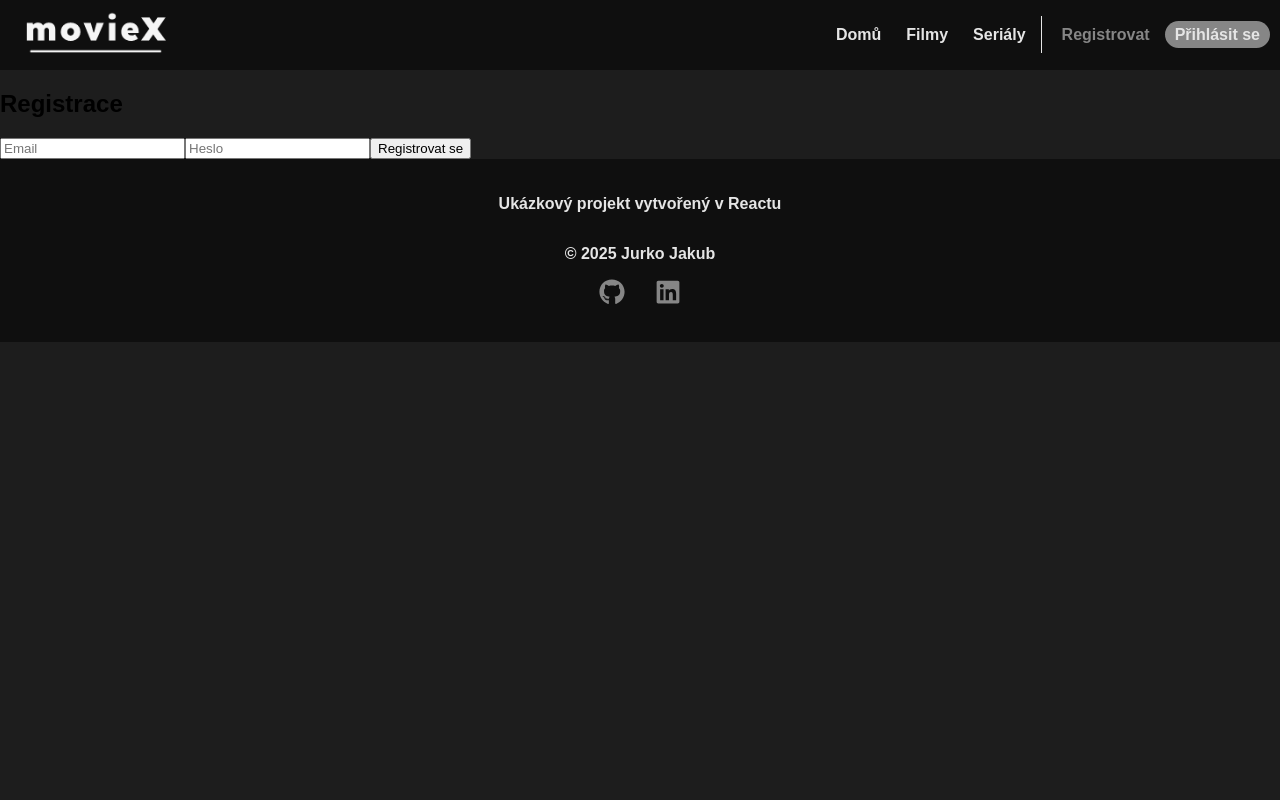
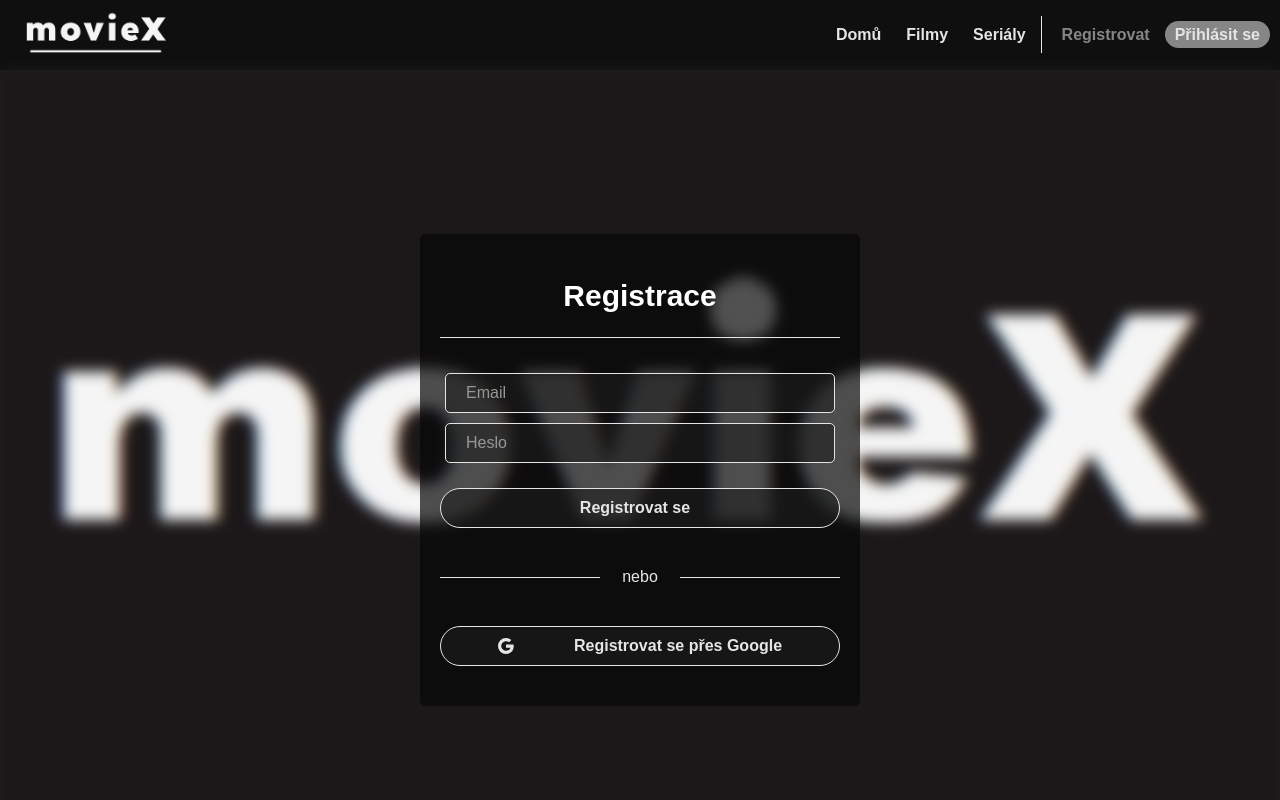
Before and after one commit to Jakub-Jurko/movieX-project, a React (Create React App) app: page /register in a window 1280 px wide. Shown: the top 800 px of the page. Built offline with nearby package versions, Linux system fonts and the light colour scheme; no server answers.

Commit message:
register

```diff
--- a/src/pages/Login.css
+++ b/src/pages/Login.css
@@ -24,14 +24,13 @@
   align-items: center;
   background-color: rgba(8, 8, 8, 0.7);
   padding: 20px;
-  /* opacity: 0.6; */
   border-radius: 5px;
 }
 
 .login-page button {
   display: flex;
-  justify-content: start;
-  gap: 100px;
+  justify-content: center;
+  gap: 60px;
   align-items: center;
   margin: 20px 0px;
   padding: 10px 20px 10px 20px;
--- /dev/null
+++ b/src/pages/Register.css
@@ -0,0 +1,156 @@
+.register-page {
+  display: flex;
+  position: relative;
+  flex-direction: column;
+  width: 100%;
+  height: 100vh;
+  align-items: center;
+  justify-content: center;
+  color: #e5e5e5;
+  padding: 0;
+  z-index: 1;
+}
+
+.register-form h2 {
+  font-size: 30px;
+  opacity: 1;
+  color: #ffffff;
+}
+
+.register-form {
+  display: flex;
+  flex-direction: column;
+  justify-content: center;
+  align-items: center;
+  background-color: rgba(8, 8, 8, 0.7);
+  padding: 20px;
+  border-radius: 5px;
+}
+
+.email-register {
+    display: flex;
+    flex-direction: column;
+    border-top: 1px solid #e5e5e5;
+    padding-top: 30px;
+}
+
+.register-page button {
+  display: flex;
+  justify-content: center;
+  gap: 60px;
+  align-items: center;
+  margin: 20px 0px;
+  padding: 10px 20px 10px 20px;
+  width: 400px;
+  font-size: 16px;
+  border: 1px solid #e5e5e5;
+  border-radius: 50px;
+  font-weight: bold;
+  background-color: rgb(29, 29, 29, 0.6);
+  color: #e5e5e5;
+  cursor: pointer;
+}
+
+.background-register {
+  margin: 0;
+  padding: 0;
+  position: absolute;
+  top: 0;
+  left: 0;
+  filter: blur(7px);
+  width: 100%;
+  min-height: 100%;
+  background-size: cover;
+  background-position: center;
+  z-index: -2;
+}
+
+.input-register {
+  background-color: rgb(29, 29, 29, 0.6);
+  color: #e5e5e5;
+  margin: 5px;
+  padding: 10px 30px 10px 20px;
+  border: none;
+  font-size: 16px;
+  border: 1px solid #e5e5e5;
+  border-radius: 5px;
+}
+
+.input-register::placeholder {
+    color: #979797;
+    font-size: 16px;
+}
+
+.register-page button[type="submit"] {
+    justify-content: center;
+    padding-right: 30px;
+}
+
+.google-register {
+    display: flex;
+    justify-content: center;
+    align-items: center;
+}
+
+.divider-text {
+    width: 400px;
+    text-align: center; /* Uspořádá text na střed */
+    position: relative;
+    margin: 20px 0; /* Okraje kolem odstavce */
+  }
+
+  .divider-text::before,
+  .divider-text::after {
+    content: "";
+    position: absolute;
+    top: 50%; /* Umístí čáru do středu */
+    width: 40%; /* Délka čáry na obou stranách */
+    border-top: 1px solid #e5e5e5; /* Tloušťka a barva čáry */
+  }
+
+  .divider-text::before {
+    left: 0; /* Čára na levé straně textu */
+  }
+
+  .divider-text::after {
+    right: 0; /* Čára na pravé straně textu */
+  }
+
+  .divider-text span {
+    background-color: white; /* Pozadí pro text, aby text byl nad čárou */
+    padding: 0 10px; /* Okraje kolem textu */
+  }
+
+
+
+/* Responzivní úprava pro mobily */
+@media (max-width: 768px) {
+    .register-page{
+      overflow: hidden;
+      height: 90vh;
+    }
+
+    .register-form {
+      display: flex;
+      flex-direction: column;
+      justify-content: center;
+      max-width: 90vw;
+      align-items: center;
+      background-color: rgba(8, 8, 8, 0.7);
+      padding: 20px;
+      margin: 20px 0px;
+      /* opacity: 0.6; */
+      border-radius: 5px;
+    }
+
+    .register-page button {
+      padding-right: 10px;
+      gap: 20px;
+      max-width: 80vw;
+      padding-right: 10px;
+    }
+
+    .divider-text {
+        max-width: 80vw;
+    }
+  }
--- a/src/pages/Register.js
+++ b/src/pages/Register.js
@@ -1,6 +1,9 @@
 import { useState } from "react";
-import { projectAuth } from "../firebase/config";
+import { projectAuth, googleProvider } from "../firebase/config";
 import { useNavigate } from "react-router-dom";
+import "./Register.css";
+import backgroundImage from "../images/background-moviex.jpg";
+import { BsGoogle } from "react-icons/bs";
 
 const Register = () => {
   const [email, setEmail] = useState("");
@@ -18,15 +21,48 @@ const Register = () => {
     }
   };
 
+  const handleGoogleRegister = async () => {
+    try {
+      const res = await projectAuth.signInWithPopup(googleProvider);
+      navigate("/");
+    } catch (err) {
+      setError(err.message);
+    }
+  };
+
   return (
-    <div>
-      <h2>Registrace</h2>
-      {error && <p>{error}</p>}
-      <form onSubmit={handleRegister}>
-        <input type="email" placeholder="Email" onChange={(e) => setEmail(e.target.value)} />
-        <input type="password" placeholder="Heslo" onChange={(e) => setPassword(e.target.value)} />
-        <button type="submit">Registrovat se</button>
-      </form>
+    <div className="register-page">
+      <div
+        className="background-register"
+        style={{
+          backgroundImage: `url(${backgroundImage})`,
+        }}
+      ></div>
+      <div className="register-form">
+        <h2>Registrace</h2>
+        {error && <p>{error}</p>}
+        <form className="email-register" onSubmit={handleRegister}>
+          <input
+            className="input-register"
+            type="email"
+            placeholder="Email"
+            onChange={(e) => setEmail(e.target.value)}
+          />
+          <input
+            className="input-register"
+            type="password"
+            placeholder="Heslo"
+            onChange={(e) => setPassword(e.target.value)}
+          />
+          <button type="submit">Registrovat se</button>
+        </form>
+        <p class="divider-text">nebo</p>
+
+        <button className="google-register" onClick={handleGoogleRegister}>
+          <BsGoogle />
+          Registrovat se přes Google
+        </button>
+      </div>
     </div>
   );
 };
--- a/src/pages/movies/OneMovie.css
+++ b/src/pages/movies/OneMovie.css
@@ -17,7 +17,7 @@
   top: 0;
   left: 0;
   width: 100%;
-  height: 100%;
+  height: auto;
   background-size: cover;
   background-position: center;
   box-shadow: 0px 0px 5px black;
```
